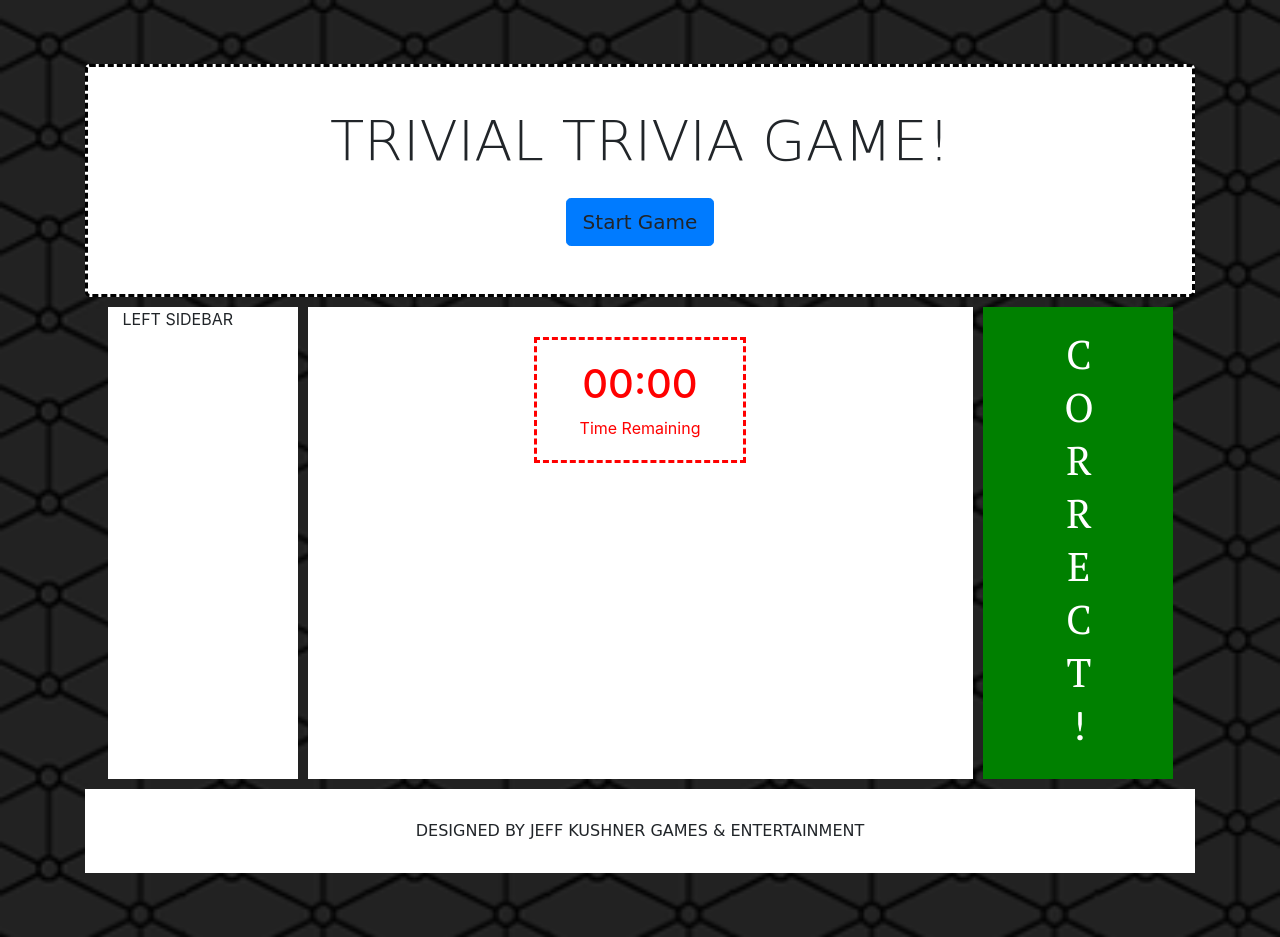
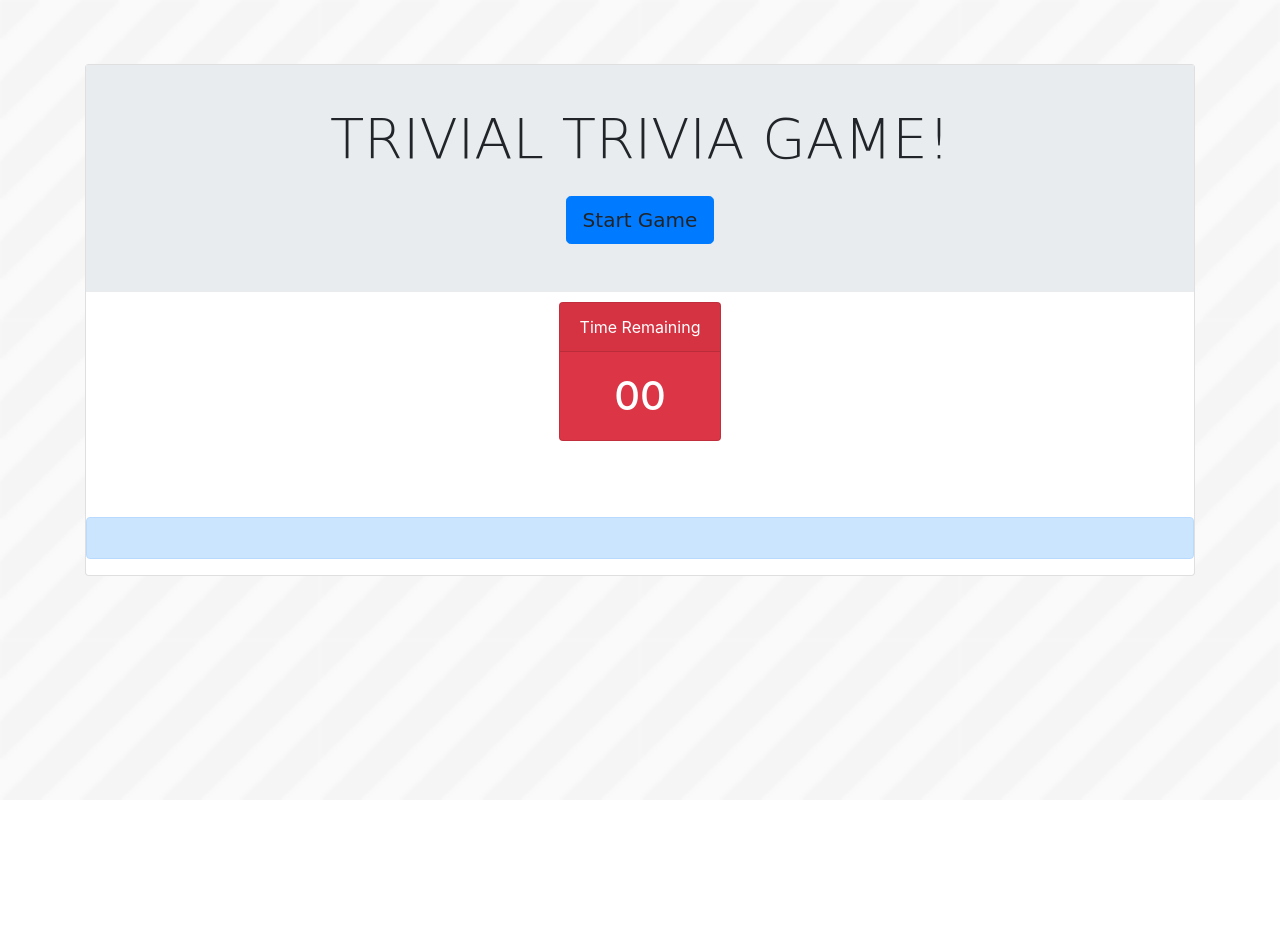
Before and after one commit to jeffk77/TriviaGame, a plain HTML site: page index.html in a window 1280 px wide. After the commit the page ends 800 px from the top, so only its background shows below. Drawn offline with nearby package versions, Linux system fonts and the light colour scheme; a web font is replaced by a local one.

Commit message:
Committing Final Files

```diff
--- a/assets/css/style.css
+++ b/assets/css/style.css
@@ -1,6 +1,3 @@
-/* font-family: 'Shrikhand', cursive; */
-/* font-family: 'PT Serif', serif; */
-
 h1 {
     font-size: 3em;
 }
@@ -23,51 +20,41 @@ p {
     font-size: 0.75em;
 }
 body {
-    background-image: url("../images/connectwork.png");
+    background-image: url("../images/stripes-light.png");
     background-size: cover;
 }
 .container {
-    margin-top: 5%;
-    margin-bottom: 5%;
+    margin: 5% 0;
 }
 #headerbar {
-    border: 3px dashed black;
-    background-color: white;
     margin: 0 0 10px 0;
     padding: 40px;
     font-family: 'Shrikhand', cursive;
     font-size: 3em;
     text-align: center;
+    border-radius: 0;
 }
-#leftSidebar {
-    margin-right: 10px;
-    background-color: white;
-}
-#rightSidebar {
-    margin-left: 10px;
-    background-color: green;
-    color: white;
+#scores {
     text-align: center;
-    vertical-align: middle;
-    writing-mode: vertical-rl;
-    text-orientation: upright;
     padding: 20px 70px;
     font-family: 'PT Serif', serif;
+
 }
-#gamescreen {
-    background-color: white;
-    height: auto;
+#timer-container {
+    padding: 20px;
+    color: white;
+    border-radius: 10px;
+    text-align: center;
+}
+.card-header {
+    text-align: center;
+}
+#question-container {
     padding: 30px;
 }
-#footerbar {
-    background-color: white;
-    margin: 10px 0 0 0;
-    padding: 30px;
-    font-family: 'Shrikhand', cursive;
+input[type=radio] {
+    margin-right: 20px;
 }
-#timer-container {
-    border: 3px dashed red;
-    padding: 20px;
-    text-align: center;
-    color: red;
+form {
+    padding: 10px;
 }
--- a/assets/javascript/app.js
+++ b/assets/javascript/app.js
@@ -1,12 +1,23 @@
+// jQuery programming for the start button to display the questions in the "question-container" div,  and to start the timer in the div "timer-container"
 $(".startbutton").on("click", function () {
+
+    // Hiding the start button to begin the game.
     $(".startbutton").hide();
+
+    // Establishing the variables "container" and "timer" and linking them to the appropriate divs in the HTML.
     var container = $("#question-container");
     var timer = $("#timer-container");
+
+    // Start the timer!
     startTimer(timer);
+
+    // Looping through the questions, displaying the options, and establishing the set-up of the form.
     for (var i = 0; i < questions.length; i++) {
         var oneQuestion = questions[i];
         var qValue = oneQuestion.Q;
         var ansValue = oneQuestion.ans;
+
+        // Set-up of the one-by-one question variables along with the options
         var questionDivId = "questionNum" + i;
         var questiondiv = $('<div id="' + questionDivId + '">' + qValue + "</div>");
         var answerdiv = $("<div id=" + ansValue + "</div>");
@@ -15,23 +26,26 @@ $(".startbutton").on("click", function () {
         questiondiv.append(ansForm);
         for (var a = 0; a < ansValue.length; a++) {
             var radioId = questionDivId + "radio" + a;
-            var ansSelection = $('<div class ="radio"> <label class="radio-inline"><input type="radio" id="' + radioId + '" name="optradio">' + ansValue[a] + '</label></div>');
+            var ansSelection = $('<div class="radio"> <label class="radio-inline"><input type="radio" id="' + radioId + '" name="optradio">' + ansValue[a] + '</label></div>');
             ansForm.append(ansSelection);
         }
     }
+    // Establishing the length of the timer, 30 seconds.
     setTimeout(endGame, 30000);
 
 
 });
 
+// The timer function
 function startTimer(display) {
     var timer = 30;
     setInterval(function () {
         timer--;
-        display.html(timer + "<br> TIME REMAINING");;
+        display.html("<h1>" + timer + "</h1>");;
     }, 1000);
 }
 
+// Establishing the endGame function, to define when to stop play, and show the scores.
 function endGame() {
 
     var correctAns = 0;
@@ -55,59 +69,41 @@ function endGame() {
         }
 
     }
+
+    // The scores variable set-up. Hides the questions once the game is done. With a little more time, instead of hiding them, I'd have included coding to show the right and wrong answers.
     var scores = $("#scores");
     $("#question-container").hide();
     $("#timer-container").hide();
-    scores.append("Correct: " + correctAns);
-    scores.append("<br></br>");
-    scores.append("Incorrect: " + incorrect);
+
+    // The Scores, in an alert scoreboard at the footer.
+    scores.append("<h3>Correct: " + correctAns + " Incorrect: " + incorrect + "</h3>");
 
 }
 
-
-
-
-
-
-
-
-
-
-
-
-
-
+// The coding of the questions. Go Jays Go!
 var questions = [{
-        Q: "What is the capital of New Zealand?",
-        ans: ["Auckland", "Wellington", "Syndey", "Canberra"],
+    Q: "What Blue Jay's Player Motto is 'Height Doesn't Measure Heart?'",
+    ans: ["J.A. Happ", "Justin Smoak", "Marcus Stroman", "Russell Martin"],
+    correct: 3
+},
+{
+    Q: "Who is the only Blue Jay to have his number retired by the team?",
+    ans: ["Roy Halladay", "Joe Carter", "Roberto Alomar", "Tony Fernandez"],
     correct: 1
 },
 {
-        Q: "What is the capital of Norway?",
-        ans: ["Helsinki", "Oslo", "Stockholm", "Copenhagen"],
-        correct: 1
-    },
-    {
-        Q: "What is the capital of China?",
-        ans: ["Shanghai", "Pyongyang", "Taipei", "Beijing"],
+    Q: "What is the name of the Blue Jay's Team Stadium?",
+    ans: ["SkyDome", "Pepsico Field", "Shea Stadium", "Rogers Centre"],
     correct: 3
 },
 {
-        Q: "What is the capital of Indonesia?",
-        ans: ["Jakarta", "Mumbai", "Singapore", "Manila"],
-        correct: 0
+    Q: "Which of the following former Blue Jays' was a Cy Young Winner AS a Blue Jay??",
+    ans: ["Pat Hentgen", "David Price", "David Wells", "Roger Clemens"],
+    correct: 4
 },
 {
-        Q: "What is the capital of Jamaica?",
-        ans: ["Havana", "Buenos Aires", "Kingston", "Port-au-Prince"],
+    Q: "Which of the following players was involved in the final play of both World Series wins??",
+    ans: ["Roberto Alomar", "Joe Carter", "Mookie Wilson", "John Olerud"],
     correct: 2
 }
 ]
-
-
-
-
-
-// $(document).ready(function () {
-//     resetGame();
-// });
--- a/index.html
+++ b/index.html
@@ -5,13 +5,15 @@
     <meta charset="UTF-8">
     <meta name="viewport" content="width=device-width, initial-scale=1, shrink-to-fit=no">
 
-    <title>Triva Game | Assignment #5, U of T Coding Bootcamp</title>
+    <title>Trivia Game | Assignment #5, U of T Coding Bootcamp</title>
 
     <link rel="stylesheet" type="text/css" href="assets/css/reset.css">
     <link rel="stylesheet" type="text/css" href="assets/css/style.css">
 
+    <!-- Google Font Set-Up Link -->
     <link href="https://fonts.googleapis.com/css?family=PT+Serif|Shrikhand" rel="stylesheet">
 
+    <!-- Bootstrap Linking -->
     <link rel="stylesheet" href="https://stackpath.bootstrapcdn.com/bootstrap/4.1.1/css/bootstrap.min.css" integrity="sha384-WskhaSGFgHYWDcbwN70/dfYBj47jz9qbsMId/iRN3ewGhXQFZCSftd1LZCfmhktB"
         crossorigin="anonymous">
 
@@ -21,32 +23,37 @@
 
     <div class="container">
 
+        <!-- Coding the jumbotron header, contains the "startbutton" for the game-->
+        <div class="card mb-3">
             <div class="jumbotron" id="headerbar">
                 <h1 class="display-4">TRIVIAL TRIVIA GAME!</h1>
                 <a class="btn btn-primary btn-lg startbutton" role="button">Start Game</a>
             </div>
+
+            <!-- Coding the jumbotron header, contains the "startbutton" for the game-->
             <div class="row justify-content-center">
-            <div class="col-2" id="leftSidebar">
-                LEFT SIDEBAR
+                <div class="card text-white bg-danger mb-3" style="max-width: 18rem;">
+                    <div class="card-header">Time Remaining</div>
+
+                    <!-- Coding the timer-container div, ready for the countdown timer! Some pre-entered numbers for looks, changed when the timer starts -->
+                    <div class="card-body" id="timer-container">
+                        <h1 class="card-text">00</h1>
                     </div>
-            <div class="col-7" id="gamescreen">
-                <div class="row justify-content-center">
-                    <div class="col-4" id="timer-container"><h1>00:00</h1>Time Remaining</div>
                 </div>
+            </div>
+
+            <!-- The container div all set up for the questions and options.-->
             <div class="row justify-content-center">
                 <div class="col-10" id="question-container"></div>
             </div>
-            </div>
-            <div class="col-2" id="rightSidebar">
-                <h1>CORRECT!</h1>
-            </div>
-        </div>
-        <div class="row justify-content-center" id="footerbar">
-            DESIGNED BY JEFF KUSHNER GAMES & ENTERTAINMENT
+
+            <!-- ScoreBoard Alert Bar -->
+            <div class="alert alert-primary" role="alert" id="scores"></div>
         </div>
 
     </div>
 
+    <!-- Javascript linking -->
     <script type="text/javascript" src="https://cdnjs.cloudflare.com/ajax/libs/jquery/3.2.1/jquery.min.js"></script>
     <script type="text/javascript" src="assets/javascript/app.js"></script>
 
```
Also changed, not shown: assets/images/connectwork.png (deleted), assets/images/stripes-light.png (added), 3 other files. Lines whose indentation alone changed are shown as unchanged.
